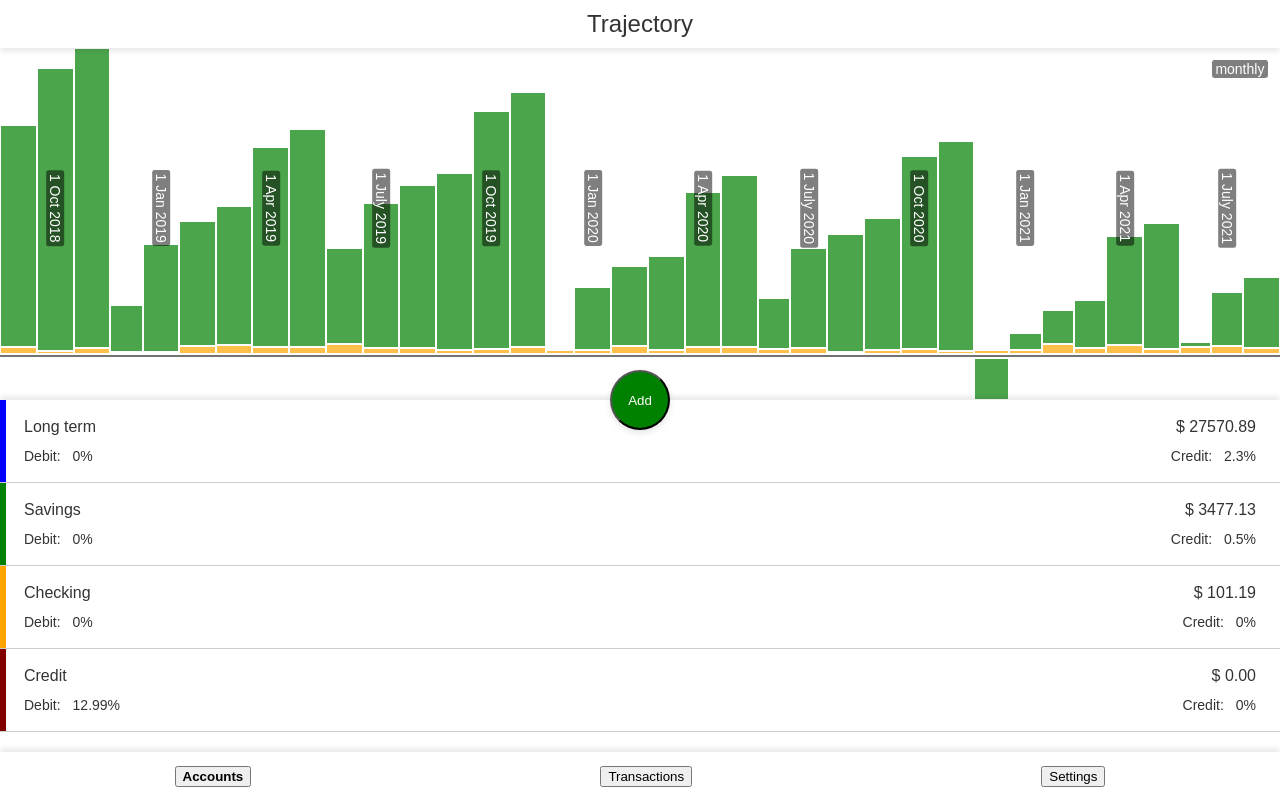
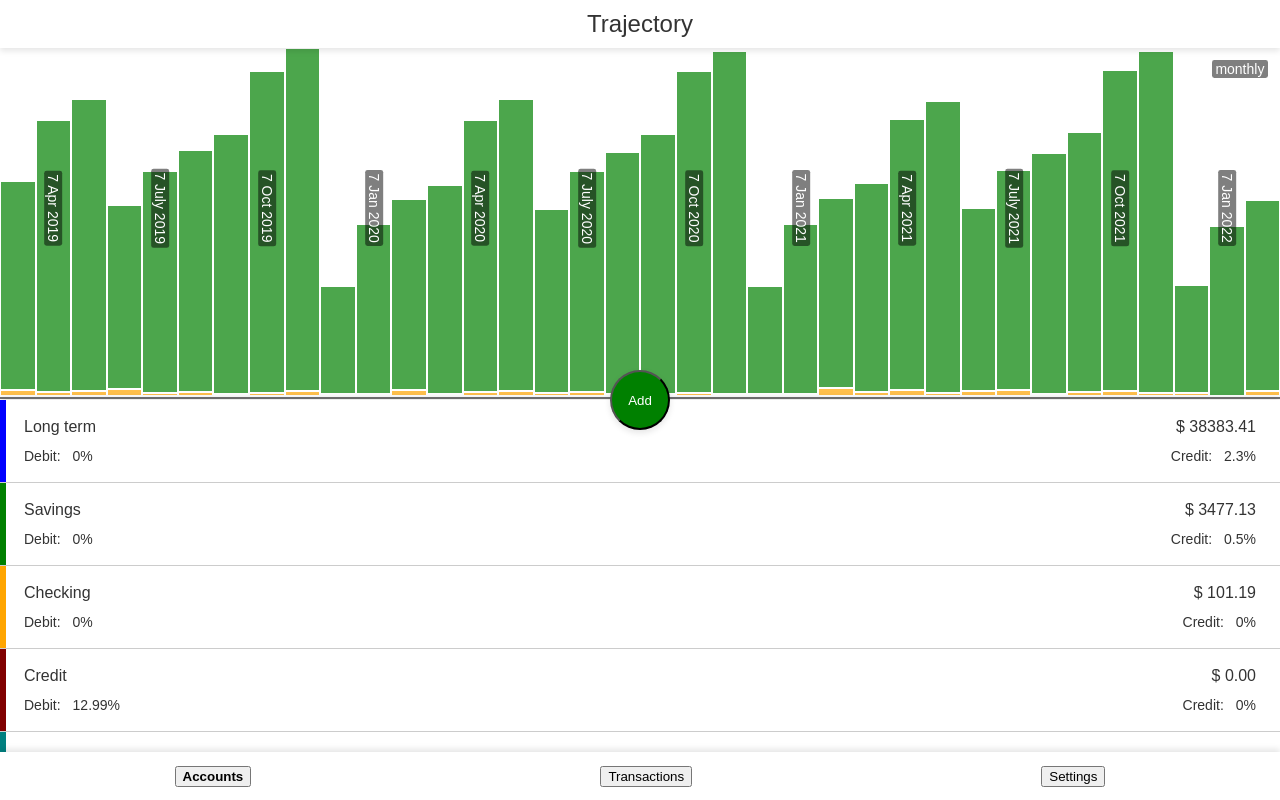
Before and after one commit to WoollyMittens/budgettrajectory-app, a Vue app: page / in a window 1280 px wide. Built offline with nearby package versions, Linux system fonts and the light colour scheme.

Commit message:
Reset graph min/max

```diff
--- a/src/App.vue
+++ b/src/App.vue
@@ -219,14 +219,14 @@ export default {
       navigation: 'accounts',
       interval: 'monthly',
       duration: 3,
-      updated: 'Sep 1 2018 09:00:00 GMT+1000',
+      updated: 'Mar 8 2019 09:00:00 GMT+1000',
       snapshot: null,
       account: null,
       accounts: {
         'term-deposit': {
           'name': 'Long term',
           'graph': false,
-          'funds': 27570.89,
+          'funds': 38383.41,
           'colour': 'blue',
           'credit': 2.3,
           'debit': 0
@@ -254,21 +254,45 @@ export default {
           'colour': 'maroon',
           'credit': 0,
           'debit': 12.99
+        },
+        'super-annuation': {
+          'name': 'Super',
+          'graph': false,
+          'funds': 60960.27,
+          'colour': 'teal',
+          'credit': 2.3,
+          'debit': 0
+        },
+        'mum-retainer': {
+          'name': 'Mum',
+          'graph': false,
+          'funds': 11699.90,
+          'colour': 'pink',
+          'credit': 2.3,
+          'debit': 0
         }
       },
       transaction: null,
       transactions: [
         {
           'name': 'Wages',
-          'amount': 5400,
+          'amount': 5423.34,
           'account': 'checking-account',
           'payee': '',
           'date': 'Aug 31 2017 08:00:00 GMT+1000',
           'interval': 'monthly'
         },
         {
+          'name': 'Super',
+          'amount': 2054.37,
+          'account': 'super-annuation',
+          'payee': '',
+          'date': 'Aug 31 2017 08:00:00 GMT+1000',
+          'interval': 'quarterly'
+        },
+        {
           'name': 'Savings',
-          'amount': -4110,
+          'amount': -4133,
           'account': 'checking-account',
           'payee': 'savings-account',
           'date': 'Aug 31 2017 08:00:00 GMT+1000',
@@ -276,7 +300,7 @@ export default {
         },
         {
           'name': 'Term deposit',
-          'amount': -2000,
+          'amount': -1895,
           'account': 'savings-account',
           'payee': 'term-deposit',
           'date': 'Aug 31 2017 08:00:00 GMT+1000',
@@ -304,6 +328,14 @@ export default {
           'account': 'savings-account',
           'payee': '',
           'date': 'Aug 6 2017 08:00:00 GMT+1000',
+          'interval': 'monthly'
+        },
+        {
+          'name': 'Patreon',
+          'amount': -40,
+          'account': 'savings-account',
+          'payee': '',
+          'date': 'Mar 4 2017 08:00:00 GMT+1000',
           'interval': 'monthly'
         },
         {
@@ -371,8 +403,16 @@ export default {
           'interval': 'yearly'
         },
         {
+          'name': 'Memberships',
+          'amount': -250,
+          'account': 'savings-account',
+          'payee': '',
+          'date': 'Aug 1 2017 08:00:00 GMT+1000',
+          'interval': 'yearly'
+        },
+        {
           'name': 'Car insurance',
-          'amount': -350,
+          'amount': -400,
           'account': 'savings-account',
           'payee': '',
           'date': 'Dec 20 2017 08:00:00 GMT+1000',
--- a/src/components/BarChart.vue
+++ b/src/components/BarChart.vue
@@ -112,6 +112,9 @@ export default {
     },
     findLimits () {
       var min, max
+      // reset the limits
+      this.max = 0
+      this.min = 0
       // for all timeline entries
       for (var time in this.timeline) {
         // for all accounts
```
